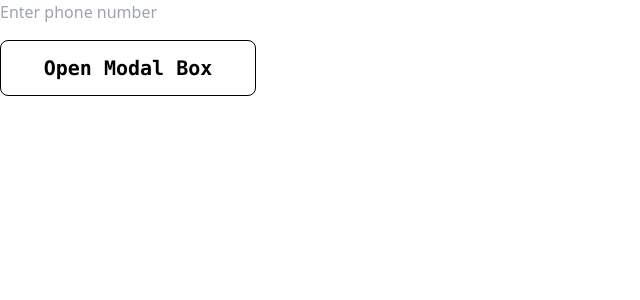
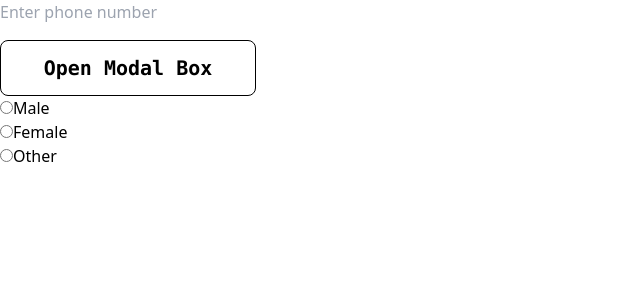
Before and after one commit to uroojahamad/react-typescript-practice, a React (Create React App) app: page / in a window 1280 px wide. Shown: the top 300 px of the page, without its empty margins (0-640 px from the left). Built offline with nearby package versions, Linux system fonts and the light colour scheme.

Commit message:
added radio button to app.tsx

```diff
--- a/src/App.tsx
+++ b/src/App.tsx
@@ -1,37 +1,59 @@
-import React, {useState} from 'react';
-import PhoneNumber from './components/PhoneNumberComponent/PhoneNumber';
-import ModalBox from './components/ModalBoxComponent/ModalBox';
+import React, { useState } from "react";
+import PhoneNumber from "./components/PhoneNumberComponent/PhoneNumber";
+import ModalBox from "./components/ModalBoxComponent/ModalBox";
+import RadioButton from "./components/RadioButtonComponent/RadioButton";
 
 function App() {
-  const [phoneNumber, setPhoneNumber] = useState('');
-  const handlePhoneNumberChange = (num : string) => {
+  const [phoneNumber, setPhoneNumber] = useState("");
+  const handlePhoneNumberChange = (num: string) => {
     setPhoneNumber(num);
   };
 
   const [isOpen, setIsOpen] = useState(false);
 
-  const handleModalBoxOpen = () =>{
+  const handleModalBoxOpen = () => {
     setIsOpen(true);
-  }
+  };
 
-  const handleModalBoxClose = () =>{
+  const handleModalBoxClose = () => {
     setIsOpen(false);
-  }
+  };
   return (
     <div>
-      <PhoneNumber
-          value={phoneNumber}
-          onChange={handlePhoneNumberChange}
-      />
+      <PhoneNumber value={phoneNumber} onChange={handlePhoneNumberChange} />
 
-      <button className='mt-4 border border-black w-64 h-14 rounded-lg text-xl cursor-pointer hover:bg-slate-300 font-mono font-semibold block' onClick={handleModalBoxOpen}>Open Modal Box</button>
-      {isOpen &&
+      <button
+        className="mt-4 border border-black w-64 h-14 rounded-lg text-xl cursor-pointer hover:bg-slate-300 font-mono font-semibold block"
+        onClick={handleModalBoxOpen}
+      >
+        Open Modal Box
+      </button>
+      {isOpen && (
         <ModalBox
-          heading='Contact Us Via Email'
-          description='Any question? Send us an email at prolog@profy.dev. We usually answer within 24 hours.'
+          heading="Contact Us Via Email"
+          description="Any question? Send us an email at prolog@profy.dev. We usually answer within 24 hours."
           onClose={handleModalBoxClose}
         />
-      }
+      )}
+
+      <RadioButton
+        id={"male"}
+        label={"Male"}
+        value={"male"}
+        name={"gender"}
+      />
+      <RadioButton
+        id={"female"}
+        label={"Female"}
+        value={"female"}
+        name={"gender"}
+      />
+      <RadioButton
+        id={"other"}
+        label={"Other"}
+        value={"other"}
+        name={"gender"}
+      />
     </div>
   );
 }
```
